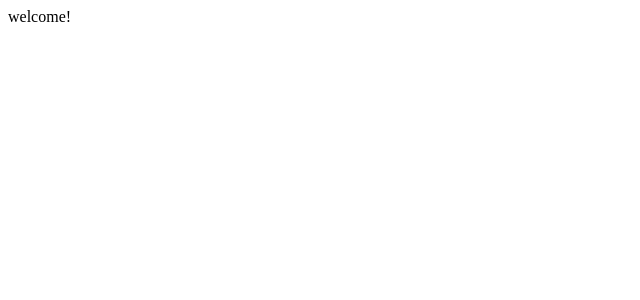
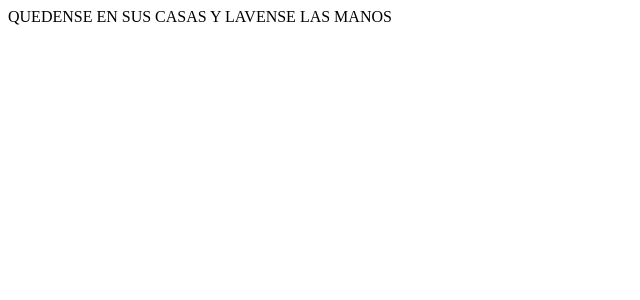
Before and after one commit to bhflm/germi, a Next.js app: page / in a window 1280 px wide. Shown: the top 300 px of the page, without its empty margins (0-640 px from the left). Built offline with nearby package versions, Linux system fonts and the light colour scheme.

Commit message:
add: that wasnt that good at all

```diff
--- a/src/pages/index.tsx
+++ b/src/pages/index.tsx
@@ -3,8 +3,11 @@ import { TwitterTimeline } from '../components/Twitter';
 
 const Home: NextPage<{ props: any }> = props => (
   // <TwitterTimeline/> not gonna use this atm
+  // header
+  // main layout
+  // footer
   <div>
-    welcome!
+    QUEDENSE EN SUS CASAS Y LAVENSE LAS MANOS
   </div>
 );
 
```
